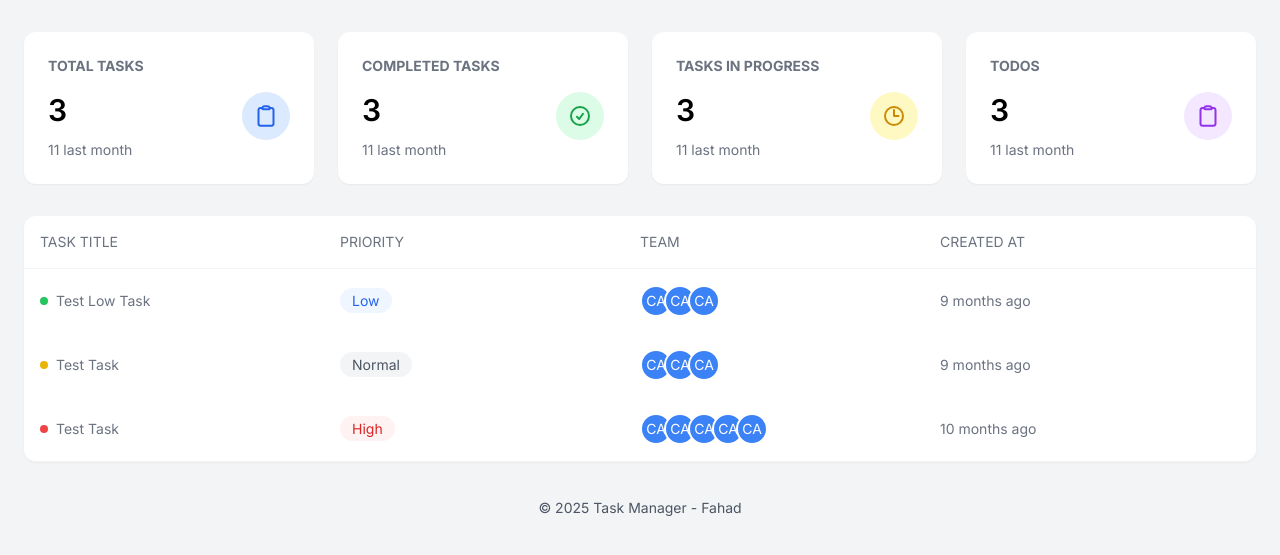
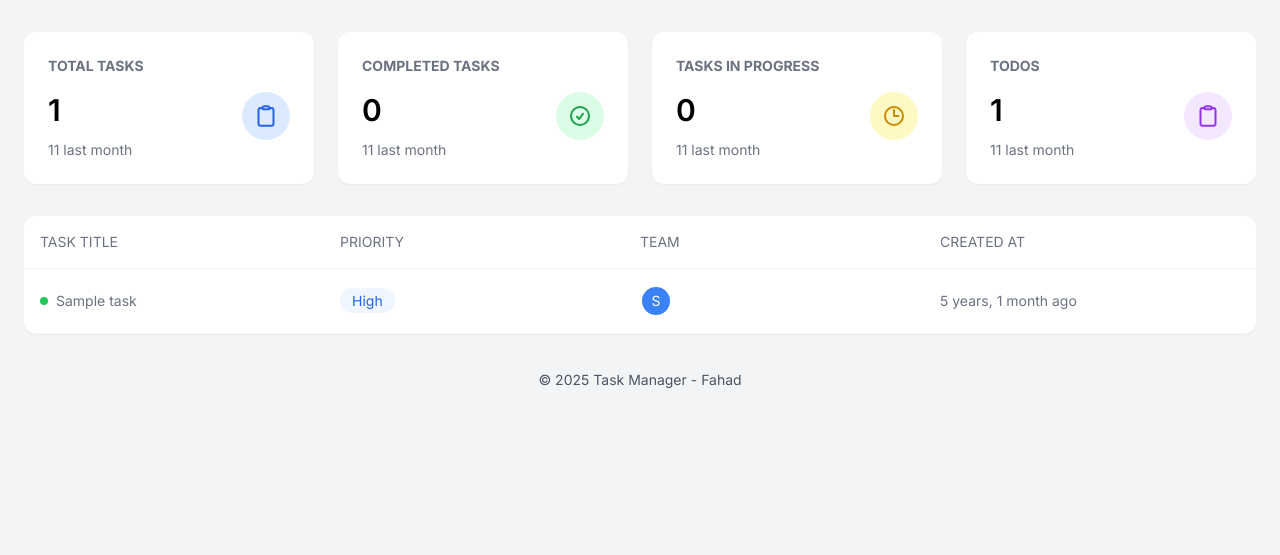
Before and after one commit to MohammadFahad1/Django_Task_Management, a Django app: page /tasks/manager-dashboard/ in a window 1280 px wide. Shown: the part 64-619 px from the top of the page. Run offline with Django 5.2, Linux system fonts and the light colour scheme; tables that the repository leaves empty hold one stand-in row (values such as "Sample post").

Commit message:
Manager Dashboard is now dynamic

```diff
--- a/tasks/models.py
+++ b/tasks/models.py
@@ -38,9 +38,9 @@ class TaskDetail(models.Model):
     MEDIUM = "M"
     LOW = "L"
     PRIORITY_OPTIONS = (
-        (HIGH, "HIGH"),
-        (MEDIUM, "MEDIUM"),
-        (LOW, "LOW")
+        (HIGH, "High"),
+        (MEDIUM, "Medium"),
+        (LOW, "Low")
     )
     task = models.OneToOneField(Tasks, on_delete=models.CASCADE, related_name="task_detail")
     assigned_to = models.CharField(max_length=100)
--- a/tasks/templates/dashboard/dashboard.html
+++ b/tasks/templates/dashboard/dashboard.html
@@ -58,7 +58,7 @@
             </h3>
             <div class="flex justify-between items-start">
               <div>
-                <p class="text-3xl font-semibold mb-3">3</p>
+                <p class="text-3xl font-semibold mb-3">{{total_task}}</p>
                 <p class="text-gray-500 text-sm">11 last month</p>
               </div>
               <div class="bg-blue-100 p-3 rounded-full">
@@ -86,7 +86,7 @@
             </h3>
             <div class="flex justify-between items-start">
               <div>
-                <p class="text-3xl font-semibold mb-3">3</p>
+                <p class="text-3xl font-semibold mb-3">{{completed_task}}</p>
                 <p class="text-gray-500 text-sm">11 last month</p>
               </div>
               <div class="bg-green-100 p-3 rounded-full">
@@ -114,7 +114,7 @@
             </h3>
             <div class="flex justify-between items-start">
               <div>
-                <p class="text-3xl font-semibold mb-3">3</p>
+                <p class="text-3xl font-semibold mb-3">{{in_progress_task}}</p>
                 <p class="text-gray-500 text-sm">11 last month</p>
               </div>
               <div class="bg-yellow-100 p-3 rounded-full">
@@ -142,7 +142,7 @@
             </h3>
             <div class="flex justify-between items-start">
               <div>
-                <p class="text-3xl font-semibold mb-3">3</p>
+                <p class="text-3xl font-semibold mb-3">{{pending_task}}</p>
                 <p class="text-gray-500 text-sm">11 last month</p>
               </div>
               <div class="bg-purple-100 p-3 rounded-full">
--- a/tasks/templates/dashboard/manager-dashboard.html
+++ b/tasks/templates/dashboard/manager-dashboard.html
@@ -12,121 +12,33 @@
       <div>TEAM</div>
       <div>CREATED AT</div>
     </div>
+    {% for task in tasks %}
       {% comment %} <!-- Item-1 Starts --> {% endcomment %}
       <div class="grid grid-cols-4 items-center p-4">
         <div class="flex items-center gap-2">
           <div class="w-2 h-2 bg-green-500 rounded-full"></div>
-        <div><span>Test Low Task</span></div>
+          <div><span>{{task.title}}</span></div>
         </div>
         <div>
           <span class="px-3 py-1 bg-blue-50 rounded-full text-blue-600 text-sm"
-          >Low</span
+            >{{task.task_detail.get_priority_display}}</span
           >
         </div>
         <div>
           <div class="flex -space-x-2">
-          <div
-            class="w-8 h-8 bg-blue-500 rounded-full text-white flex items-center justify-center text-sm border-2 border-white"
-          >
-            CA
+            {% for emp in task.assigned_to.all %}
+              <div class="w-8 h-8 bg-blue-500 rounded-full text-white flex items-center justify-center text-sm border-2 border-white">
+                {{emp.name|slice:':1'}}
               </div>
-          <div
-            class="w-8 h-8 bg-blue-500 rounded-full text-white flex items-center justify-center text-sm border-2 border-white"
-          >
-            CA
-          </div>
-          <div
-            class="w-8 h-8 bg-blue-500 rounded-full text-white flex items-center justify-center text-sm border-2 border-white"
-          >
-            CA
-          </div>
+            {% endfor %}
           </div>
         </div>
         <div>
-        <span class="text-gray-500 text-sm">9 months ago</span>
+          <span class="text-gray-500 text-sm">{{task.due_date|timesince}} ago</span>
         </div>
       </div>
       {% comment %} <!-- Item-1 Ends --> {% endcomment %}
-    {% comment %} <!-- Item-2 Starts --> {% endcomment %}
-    <div class="grid grid-cols-4 items-center p-4">
-      <div class="flex items-center gap-2">
-        <div class="w-2 h-2 bg-yellow-500 rounded-full"></div>
-        <div><span>Test Task</span></div>
-      </div>
-      <div>
-        <span class="px-3 py-1 bg-gray-100 rounded-full text-gray-600 text-sm"
-          >Normal</span
-        >
-      </div>
-      <div>
-        <div class="flex -space-x-2">
-          <div
-            class="w-8 h-8 bg-blue-500 rounded-full text-white flex items-center justify-center text-sm border-2 border-white"
-          >
-            CA
-          </div>
-          <div
-            class="w-8 h-8 bg-blue-500 rounded-full text-white flex items-center justify-center text-sm border-2 border-white"
-          >
-            CA
-          </div>
-          <div
-            class="w-8 h-8 bg-blue-500 rounded-full text-white flex items-center justify-center text-sm border-2 border-white"
-          >
-            CA
-          </div>
-        </div>
-      </div>
-      <div>
-        <span class="text-gray-500 text-sm">9 months ago</span>
-      </div>
-    </div>
-    {% comment %} <!-- Item-2 Ends --> {% endcomment %}
-    {% comment %} <!-- Item-3 Starts --> {% endcomment %}
-    <div class="grid grid-cols-4 items-center p-4">
-      <div class="flex items-center gap-2">
-        <div class="w-2 h-2 bg-red-500 rounded-full"></div>
-        <div><span>Test Task</span></div>
-      </div>
-      <div>
-        <span class="px-3 py-1 bg-red-50 rounded-full text-red-600 text-sm"
-          >High</span
-        >
-      </div>
-      <div>
-        <div class="flex -space-x-2">
-          <div
-            class="w-8 h-8 bg-blue-500 rounded-full text-white flex items-center justify-center text-sm border-2 border-white"
-          >
-            CA
-          </div>
-          <div
-            class="w-8 h-8 bg-blue-500 rounded-full text-white flex items-center justify-center text-sm border-2 border-white"
-          >
-            CA
-          </div>
-          <div
-            class="w-8 h-8 bg-blue-500 rounded-full text-white flex items-center justify-center text-sm border-2 border-white"
-          >
-            CA
-          </div>
-          <div
-            class="w-8 h-8 bg-blue-500 rounded-full text-white flex items-center justify-center text-sm border-2 border-white"
-          >
-            CA
-          </div>
-          <div
-            class="w-8 h-8 bg-blue-500 rounded-full text-white flex items-center justify-center text-sm border-2 border-white"
-          >
-            CA
-          </div>
-        </div>
-      </div>
-      <div>
-        <span class="text-gray-500 text-sm">10 months ago</span>
-      </div>
-    </div>
-    {% comment %} <!-- Item-3 Ends --> {% endcomment %}
-  </div>
+    {% endfor %}
+
 </section>
 {% endblock tasks %}
--- a/tasks/views.py
+++ b/tasks/views.py
@@ -7,7 +7,22 @@ from datetime import date
 # Create your views here.
 
 def manager_dashboard(request):
-    return render(request, "dashboard/manager-dashboard.html")
+    tasks = Tasks.objects.all()
+
+    # Getting Task Count
+    total_task = tasks.count()
+    completed_task = Tasks.objects.filter(status="COMPLETED").count()
+    in_progress_task = Tasks.objects.filter(status="IN_PROGRESS").count()
+    pending_task = Tasks.objects.filter(status="PENDING").count()
+
+    context = {
+        "tasks": tasks,
+        "total_task": total_task,
+        "pending_task": pending_task,
+        "in_progress_task": in_progress_task,
+        "completed_task": completed_task
+    }
+    return render(request, "dashboard/manager-dashboard.html", context)
 
 def user_dashboard(request):
     return render(request, "dashboard/user-dashboard.html")
```
Lines whose indentation alone changed are shown as unchanged.
